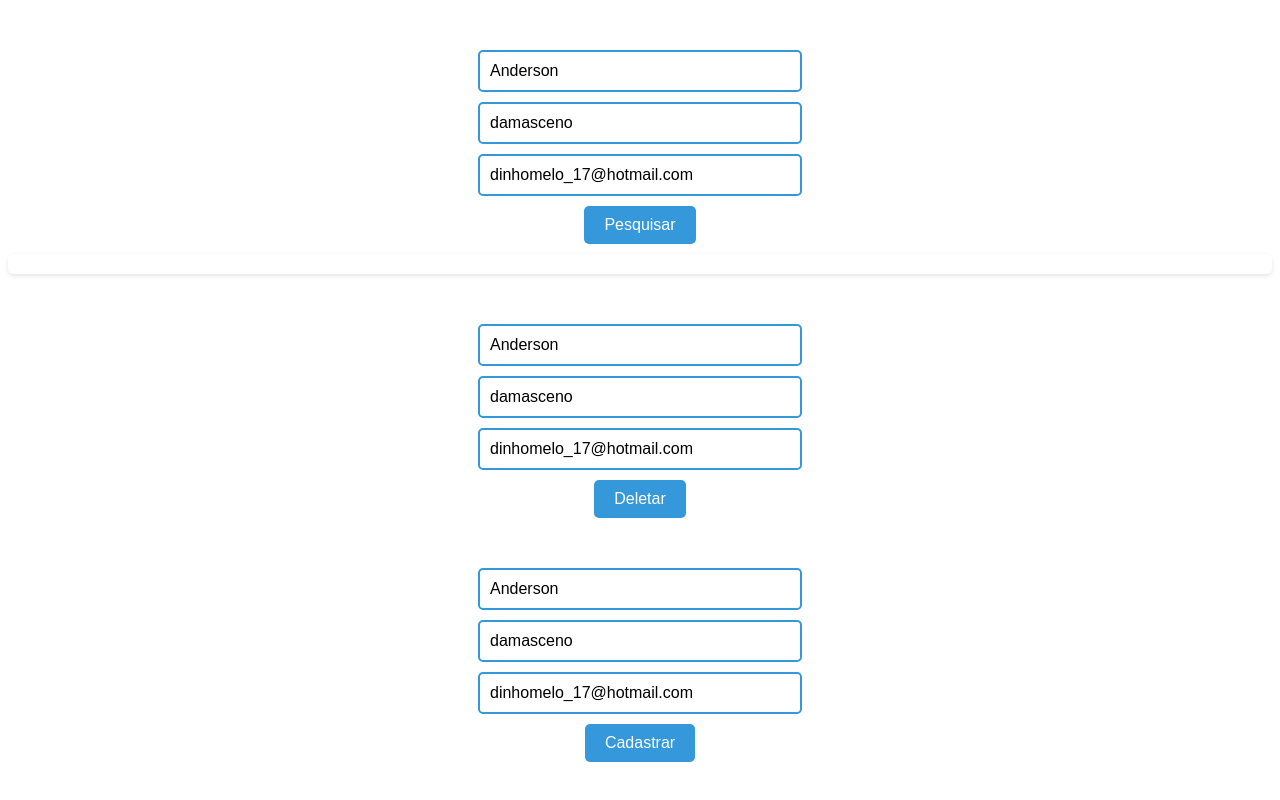
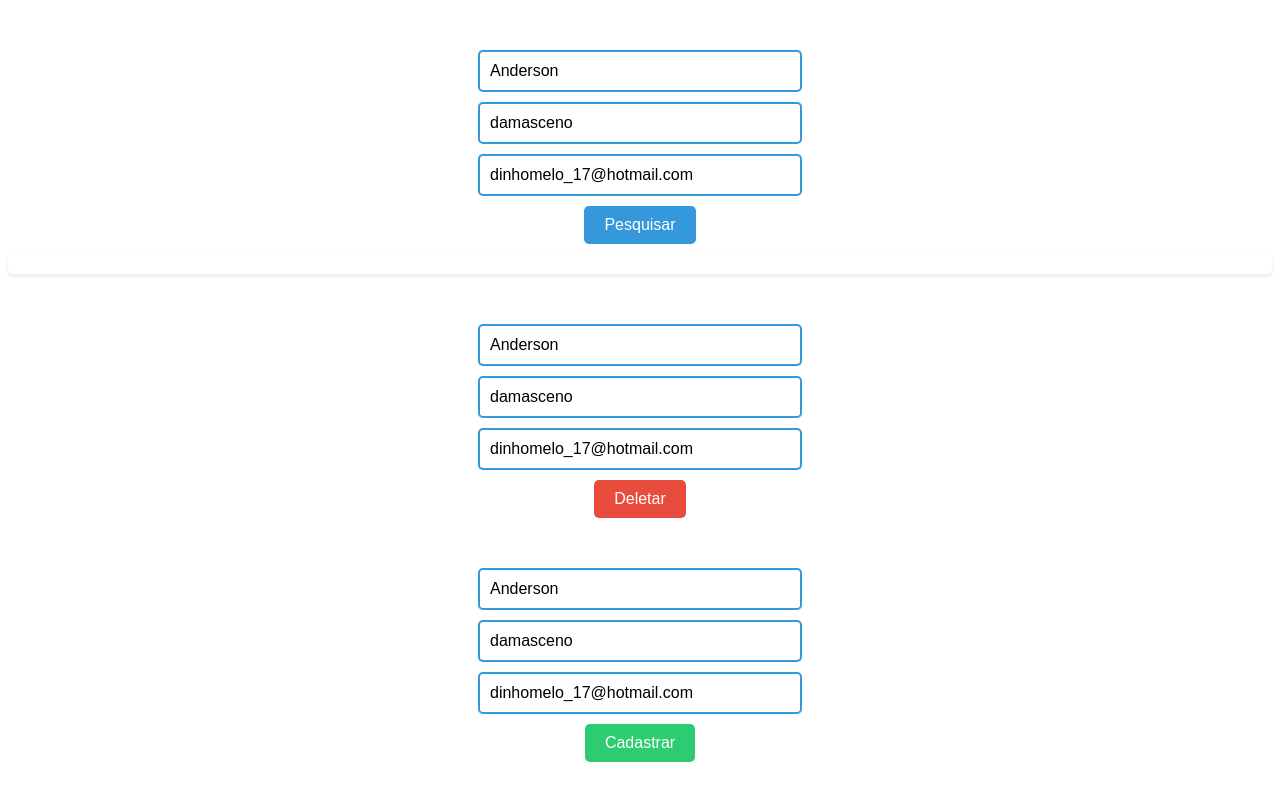
Before and after one commit to Andersonmelodamasceno/Paginas, an Angular app: page / in a window 1280 px wide. Built offline with nearby package versions, Linux system fonts and the light colour scheme.

Commit message:
Botões Cores Alteradas

```diff
--- a/src/app/paginas/paginas.component.css
+++ b/src/app/paginas/paginas.component.css
@@ -60,3 +60,19 @@ button:hover {
   border-radius: 5px;
   box-shadow: 0 2px 4px rgba(0, 0, 0, 0.1);
 }
+
+/*Botoes*/
+button.deletar {
+  padding: 10px 20px;
+  border: none;
+  border-radius: 5px;
+  background-color: #e74c3c; /* Vermelho */
+  color: white;
+  font-size: 16px;
+  cursor: pointer;
+  transition: background-color 0.3s ease-in-out;
+}
+
+button.deletar:hover {
+  background-color: #c0392b; /* Tom mais escuro de vermelho ao passar o mouse */
+}
--- a/src/app/paginas/paginas.component.html
+++ b/src/app/paginas/paginas.component.html
@@ -23,12 +23,12 @@
   <input type="text" placeholder="nome" [(ngModel)]="firstname">
   <input type="text" placeholder="sobrenome" [(ngModel)]="lastName">
   <input type="text" placeholder="email" [(ngModel)]="email">
-  <button (click)="deletarPorEMail()">Deletar</button>
+  <button class="deletar"(click)="deletarPorEMail()">Deletar</button>
 </div>
 
 <div class="search-container">
   <input type="text" placeholder="nome" [(ngModel)]="firstname">
   <input type="text" placeholder="sobrenome" [(ngModel)]="lastName">
   <input type="text" placeholder="email" [(ngModel)]="email">
-  <button (click)="cadastraPorEmail()">Cadastrar</button>
+  <button style="background-color: #2ecc71; color: white;" (click)="cadastraPorEmail()">Cadastrar</button>
 </div>
--- a/src/app/paginas/paginas.component.ts
+++ b/src/app/paginas/paginas.component.ts
@@ -23,7 +23,7 @@ export class PaginasComponent{
       this.FeedService.pesquisarPorEmail(this.email).subscribe(
         (response) => {
           console.log('Resposta da solicitação:', response);
-
+          console.log('Resposta do nome', this.firstname)
           // Armazene o resultado da pesquisa
           this.resultadoPesquisa = response;
         },
```
